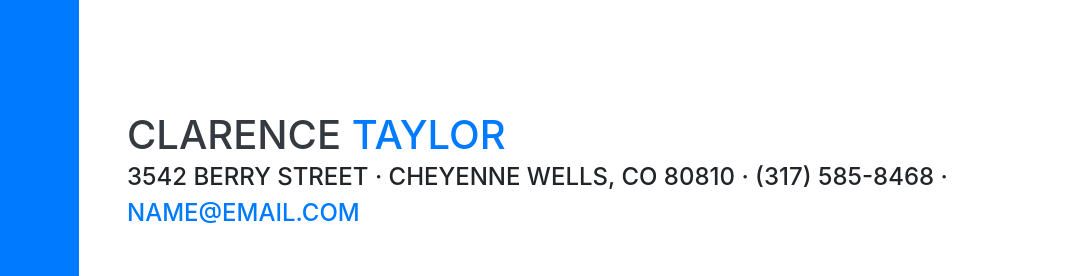
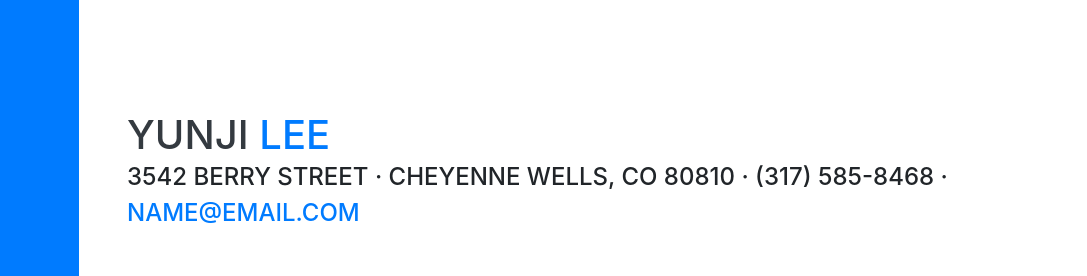
Before and after one commit to yoooongd/yoooongd.github.io, a website with bundled scripts: page index.html in a window 1280 px wide. Shown: the part 112-388 px from the top of the page, 193-1280 px from the left. Built offline with nearby package versions, Linux system fonts and the light colour scheme; files whose address does not match are found by name; a web font is replaced by a local one.

Commit message:
fix name

```diff
--- a/index.html
+++ b/index.html
@@ -63,8 +63,8 @@
 
     <section class="resume-section p-3 p-lg-5 d-flex align-items-center" id="about">
       <div class="w-100">
-        <h1 class="mb-0">Clarence
-          <span class="text-primary">Taylor</span>
+        <h1 class="mb-0">YunJi
+          <span class="text-primary">Lee</span>
         </h1>
         <div class="subheading mb-5">3542 Berry Street · Cheyenne Wells, CO 80810 · (317) 585-8468 ·
           <a href="mailto:name@email.com">name@email.com</a>
```
